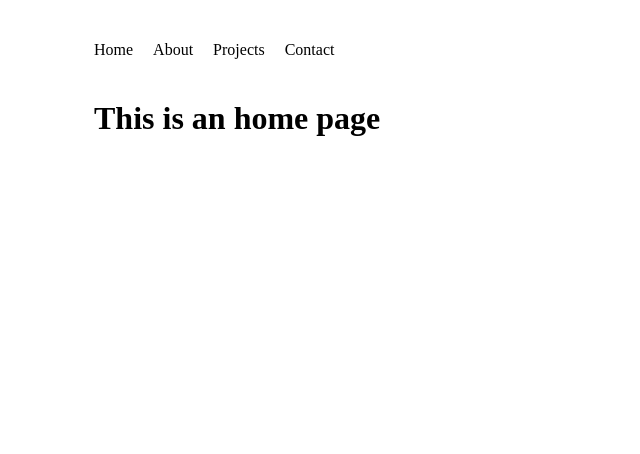
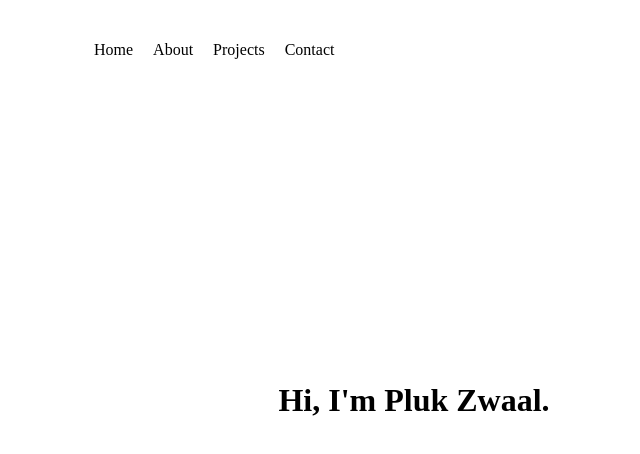
Before and after one commit to PlukZwaal/plukzwaal.dev, a Vue app: page / in a window 1280 px wide. Shown: the top 454 px of the page, without its empty margins (226-866 px from the left). Built offline with nearby package versions, Linux system fonts and the light colour scheme.

Commit message:
Added basic text on home page in the center of the page

```diff
--- a/src/views/ContactView.vue
+++ b/src/views/ContactView.vue
@@ -2,7 +2,7 @@
 </script>
 
 <template>
-  <div class="home">
+  <div class="contact">
     <div class="wrapper">
         <h1>This is an contact page</h1>
     </div>
--- a/src/views/HomeView.vue
+++ b/src/views/HomeView.vue
@@ -4,10 +4,16 @@
 <template>
   <div class="home">
     <div class="wrapper">
-        <h1>This is an home page</h1>
+        <h1>Hi, I'm Pluk Zwaal.</h1>
     </div>
   </div>
 </template>
 
-<style>
+<style scoped>
+    .wrapper{
+        height: calc(100vh - 200px);
+        display: flex;
+        justify-content: center;
+        align-items: center;
+    }
 </style>
```
